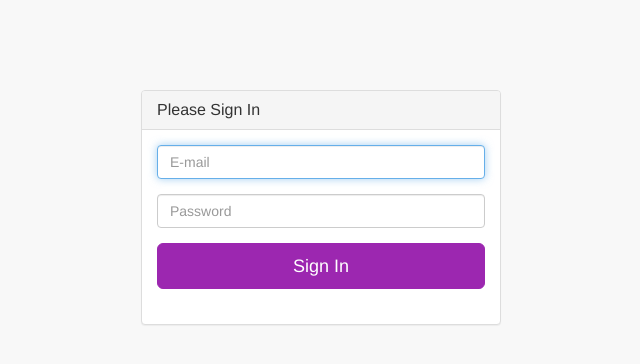
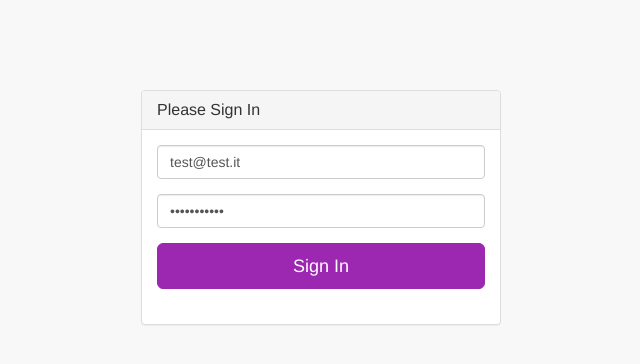
Before and after one commit to ragnarokmp/WorkAppServer, a CodeIgniter app: page /index.php/login/index in a window 1280 px wide. Shown: the top 364 px of the page, without its empty margins (319-959 px from the left). Run offline with CodeIgniter, Linux system fonts and the light colour scheme.

Commit message:
Added default value for faster login in login_view

```diff
--- a/public_html/application/views/login_view.php
+++ b/public_html/application/views/login_view.php
@@ -20,10 +20,10 @@
                         <form role="form" action="<?php echo page_url('login');?>" method="POST">
                             <fieldset>
                                 <div class="form-group">
-                                    <input class="form-control" placeholder="E-mail" name="email" type="email" autofocus>
+                                    <input class="form-control" placeholder="E-mail" name="email" type="email" value="test@test.it">
                                 </div>
                                 <div class="form-group">
-                                    <input class="form-control" placeholder="Password" name="password" type="password" value="">
+                                    <input class="form-control" placeholder="Password" name="password" type="password" value="workapptest">
                                 </div>
 
                                 <!-- Change this to a button or input when using this as a form -->
```
